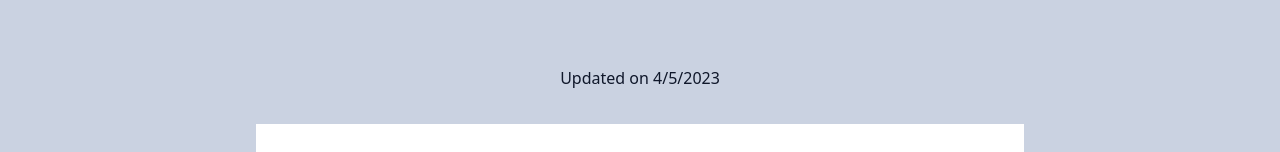
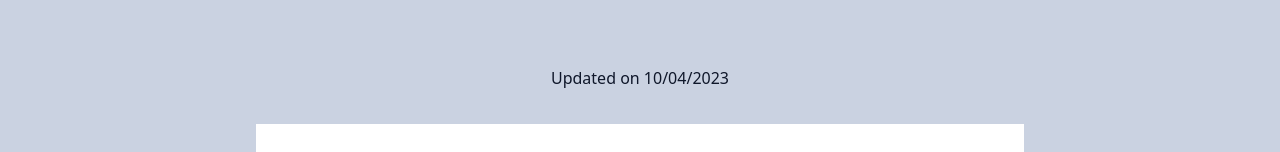
Before and after one commit to asif-git-hub/trip-planner-frontend, a React (Create React App) app: page /privacy in a window 1280 px wide. Shown: the part 334-486 px from the top of the page. Built offline with nearby package versions, Linux system fonts and the light colour scheme.

Commit message:
static updatd date for privacy

```diff
--- a/src/pages/Privacy.tsx
+++ b/src/pages/Privacy.tsx
@@ -9,7 +9,7 @@ export function Privacy() {
         <div className="content-container">
           <Header heading="Privacy Policy"></Header>
           <div className="updated-date">
-            <p>Updated on {new Date().toLocaleDateString()}</p>
+            <p>Updated on 10/04/2023</p>
           </div>
           <div className="content-section">
             <p className="privacy-text">
```
